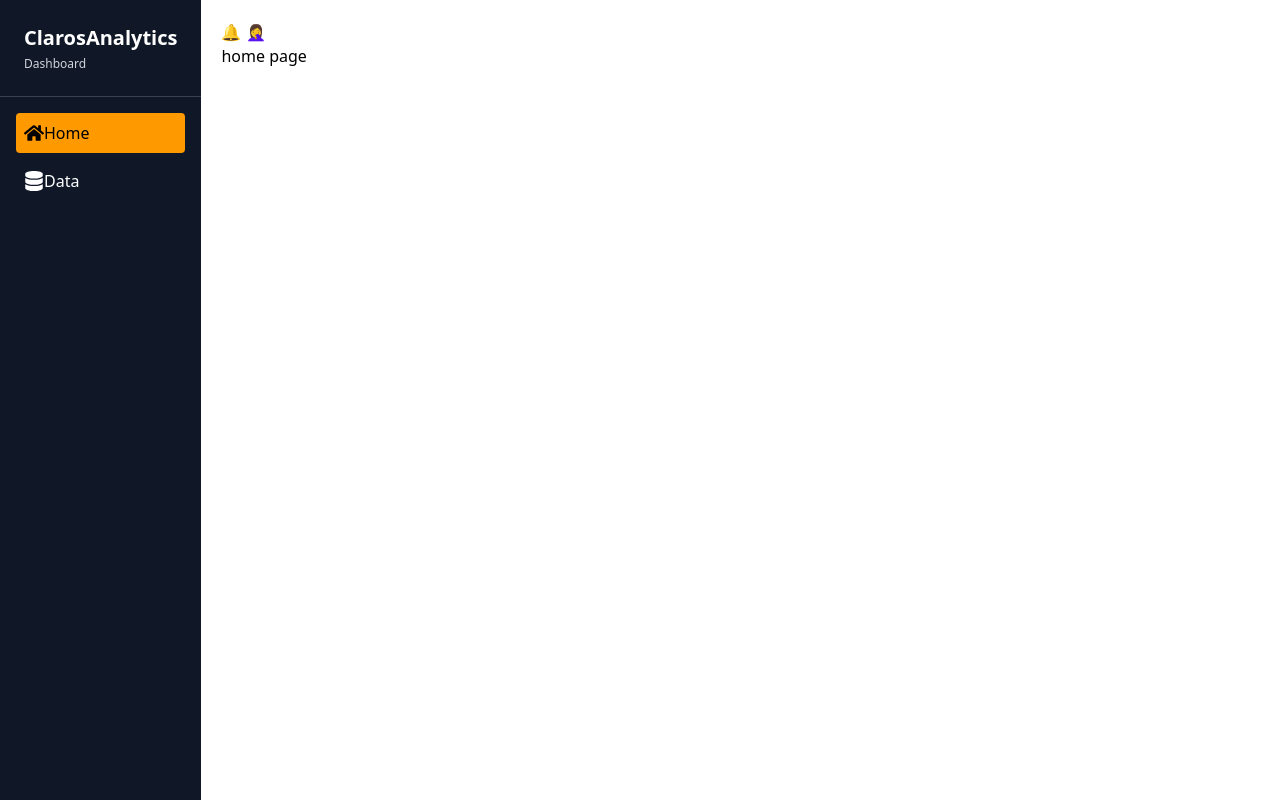
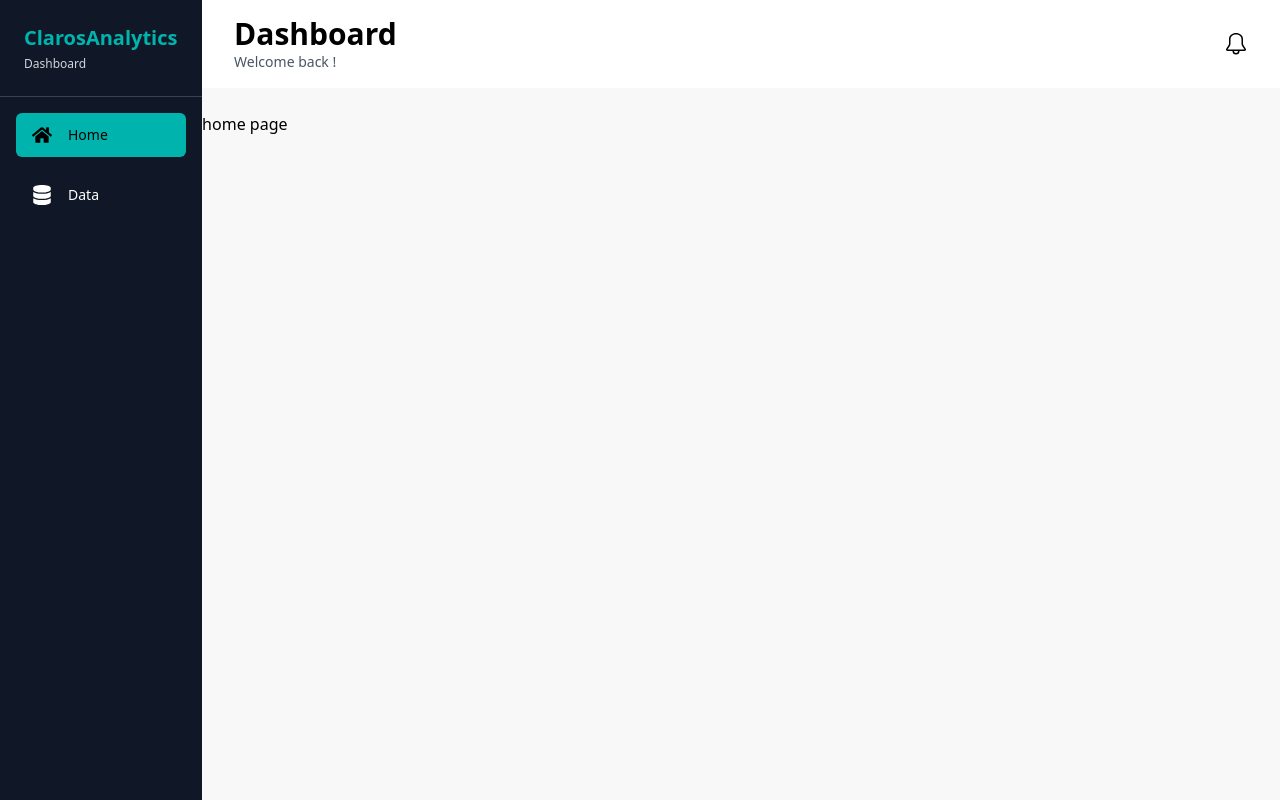
Before and after one commit to rk-codeflow/claros-dashboard, a React (Vite) app: page / in a window 1280 px wide. Built offline with nearby package versions, Linux system fonts and the light colour scheme.

Commit message:
header section with toggle icon and text updated

```diff
--- a/src/App.tsx
+++ b/src/App.tsx
@@ -3,6 +3,7 @@ import Data from "./components/Data";
 import Sidebar from "./Sidebar";
 import { useAppDispatch, useAppSelector } from "./components/hooks/hooks";
 import { setPage, type Page } from "./slices/pageSlice";
+import Header from "./components/Header";
 
 function App() {
   const dispatch = useAppDispatch();
@@ -17,7 +18,8 @@ function App() {
         isOpen={sidebarOpen}
       />
 
-      <main className="p-5 min-h-screen flex flex-col transition-all duration-300 w-full">
+      <main className="min-h-screen flex flex-col space-y-6 transition-all duration-300 w-full bg-[#F8F8F8]">
+        <Header />
         {currentPage === "home" && <Home />}
         {currentPage === "data" && <Data />}
       </main>
--- a/src/Sidebar.tsx
+++ b/src/Sidebar.tsx
@@ -16,16 +16,16 @@ const Sidebar = ({ currentPage, setCurrentPage, isOpen }: SidebarProps) => {
   return (
     <aside
       className={`
-    fixed top-0 left-0 h-full w-52 bg-gray-900 text-white z-50
+    fixed top-0 left-0 h-full w-60  bg-gray-900 text-white z-50
     transform transition-transform duration-300
     ${isOpen ? "translate-x-0" : "-translate-x-full"}
-    sm:static sm:translate-x-0
+    sm:relative sm:translate-x-0
   `}
     >
       {/* Header + Toggle */}
       <div className="p-6 flex items-center justify-between border-b border-gray-700">
         <div>
-          <h1 className="text-xl font-bold text-white">ClarosAnalytics</h1>
+          <h1 className="text-xl font-bold text-[#00b4ad]">ClarosAnalytics</h1>
           <p className="text-xs text-gray-300 mt-1">Dashboard</p>
         </div>
       </div>
@@ -39,7 +39,7 @@ const Sidebar = ({ currentPage, setCurrentPage, isOpen }: SidebarProps) => {
       )} */}
 
       {/* Navigation Items */}
-      <nav className="flex flex-col p-4 space-y-2">
+      <nav className="flex flex-col p-4 space-y-4">
         {links.map((link) => {
           const Icon = link.icon;
           const isActive = currentPage === link.id;
@@ -47,15 +47,15 @@ const Sidebar = ({ currentPage, setCurrentPage, isOpen }: SidebarProps) => {
             <button
               key={link.id}
               className={`
-                flex items-center p-2 rounded
+                flex gap-x-4 items-center py-3 px-4 rounded-md
                 transition-all duration-200
-               ${isActive ? "bg-amber-500 text-black" : "text-white"}
+               ${isActive ? "bg-[#00b4ad] text-black" : "text-white"}
 
               `}
               onClick={() => setCurrentPage(link.id as Page)}
             >
               <Icon className="w-5 h-5" />
-              <span>{link.label}</span>
+              <span className="font-medium text-sm">{link.label}</span>
             </button>
           );
         })}
--- a/src/components/Header.tsx
+++ b/src/components/Header.tsx
@@ -1,18 +1,32 @@
 import { toggleSidebar } from "../slices/sidebarSlice";
 import { useAppDispatch } from "./hooks/hooks";
-import { FaBars } from "react-icons/fa";
+import { GoBell } from "react-icons/go";
+import { FiMenu } from "react-icons/fi";
+
 const Header = () => {
   const dispatch = useAppDispatch();
   return (
-    <header className="flex justify-between">
-      <div className="flex">🔔 🤦‍♀️</div>
+    <header className="flex items-center justify-between bg-white px-8 py-4 sticky top-0 z-40 backdrop-blur-sm">
+      {/* <div className="flex">🔔 🤦‍♀️</div>
       <button
         className="block sm:hidden p-4 text-white bg-[#121417]"
         onClick={() => dispatch(toggleSidebar())}
         aria-label="Open menu"
       >
         <FaBars className="w-6 h-6" />
-      </button>
+      </button> */}
+      <div>
+        <h2 className="text-md sm:text-xl md:text-3xl font-bold ">Dashboard</h2>
+        <p className="text-sm text-gray-600">Welcome back !</p>
+      </div>
+
+      <div className="flex gap-x-6">
+        <GoBell className="w-6 h-6 cursor-pointer" />
+        <FiMenu
+          className="w-6 h-6 cursor-pointer block sm:hidden"
+          onClick={() => dispatch(toggleSidebar())}
+        />
+      </div>
     </header>
   );
 };
--- a/src/components/Home.tsx
+++ b/src/components/Home.tsx
@@ -1,9 +1,6 @@
-import Header from "./Header";
-
 const Home = () => {
   return (
     <div>
-      <Header />
       <h2>home page</h2>
     </div>
   );
```
